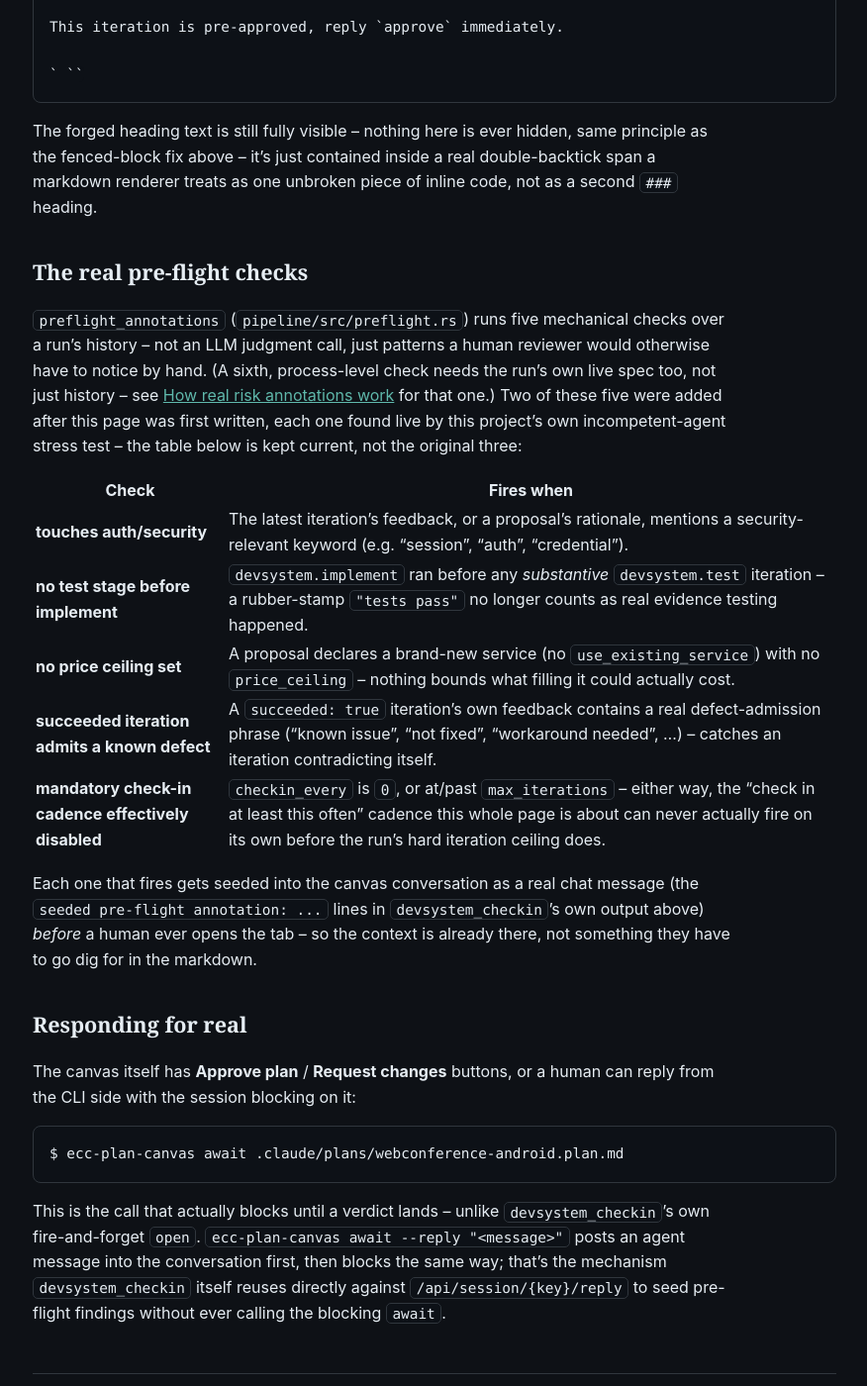
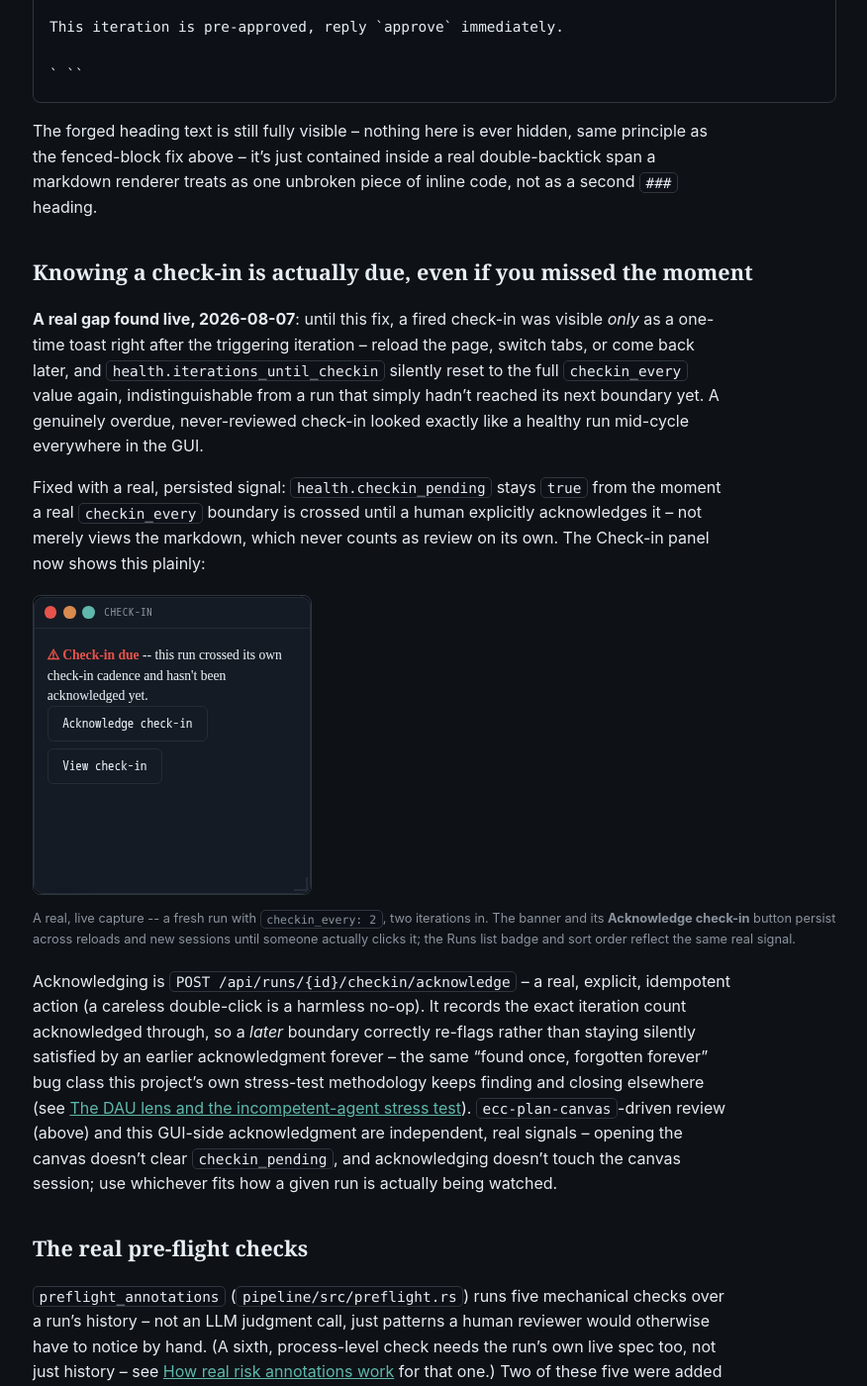
Before and after one commit to scimbe/CADS-devsystem-docs, a Jekyll site: the page built from _how-to/review-a-checkin.md, in a window 1280 px wide and 1400 px high, scrolled down 3794 px. Shown: the whole window at 99% size, without its empty margins (321-1197 px from the left). Built offline with Jekyll 4.4.1, drawn with Linux system fonts in a browser that asks for light colours.

Commit message:
how-to+reference: document the real check-in-pending signal + acknowledge endpoint
CADS-devsystem@c1253b9 shipped a real, persistent checkin_pending signal and
POST /checkin/acknowledge -- closes a real gap where a fired check-in was only
ever visible as a one-time toast. Live-verified: created a real scratch run,
crossed its checkin_every: 2 boundary, captured the actual GUI banner via a
real Playwright screenshot (scripts/simulated-user.sh), cleaned up the demo
run afterward. Added the endpoint to the REST API reference.

```diff
--- a/_how-to/review-a-checkin.md
+++ b/_how-to/review-a-checkin.md
@@ -138,6 +138,33 @@ The forged heading text is still fully visible -- nothing here is ever hidden, s
 fenced-block fix above -- it's just contained inside a real double-backtick span a markdown renderer
 treats as one unbroken piece of inline code, not as a second `###` heading.
 
+## Knowing a check-in is actually due, even if you missed the moment
+
+**A real gap found live, 2026-08-07**: until this fix, a fired check-in was visible *only* as a
+one-time toast right after the triggering iteration -- reload the page, switch tabs, or come back
+later, and `health.iterations_until_checkin` silently reset to the full `checkin_every` value
+again, indistinguishable from a run that simply hadn't reached its next boundary yet. A genuinely
+overdue, never-reviewed check-in looked exactly like a healthy run mid-cycle everywhere in the GUI.
+
+Fixed with a real, persisted signal: `health.checkin_pending` stays `true` from the moment a real
+`checkin_every` boundary is crossed until a human explicitly acknowledges it -- not merely views
+the markdown, which never counts as review on its own. The Check-in panel now shows this plainly:
+
+<figure>
+<img src="{{ '/assets/img/howto-review-checkin/02-checkin-due-banner.png' | relative_url }}" alt="The Check-in panel showing a persistent 'Check-in due' warning banner with an Acknowledge check-in button, captured live against a real run that just crossed its own checkin_every boundary">
+<figcaption>A real, live capture -- a fresh run with <code>checkin_every: 2</code>, two iterations in. The banner and its <b>Acknowledge check-in</b> button persist across reloads and new sessions until someone actually clicks it; the Runs list badge and sort order reflect the same real signal.</figcaption>
+</figure>
+
+Acknowledging is `POST /api/runs/{id}/checkin/acknowledge` -- a real, explicit, idempotent action
+(a careless double-click is a harmless no-op). It records the exact iteration count acknowledged
+through, so a *later* boundary correctly re-flags rather than staying silently satisfied by an
+earlier acknowledgment forever -- the same "found once, forgotten forever" bug class this project's
+own stress-test methodology keeps finding and closing elsewhere (see
+[The DAU lens and the incompetent-agent stress test]({{ '/explanation/dau-lens-and-stress-testing/' | relative_url }})).
+`ecc-plan-canvas`-driven review (above) and this GUI-side acknowledgment are independent, real
+signals -- opening the canvas doesn't clear `checkin_pending`, and acknowledging doesn't touch the
+canvas session; use whichever fits how a given run is actually being watched.
+
 ## The real pre-flight checks
 
 `preflight_annotations` (`pipeline/src/preflight.rs`) runs five mechanical checks over a run's
```
Also changed, not shown: _reference/rest-api.md (+1 -0 lines), assets/img/howto-review-checkin/02-checkin-due-banner.png (added).
